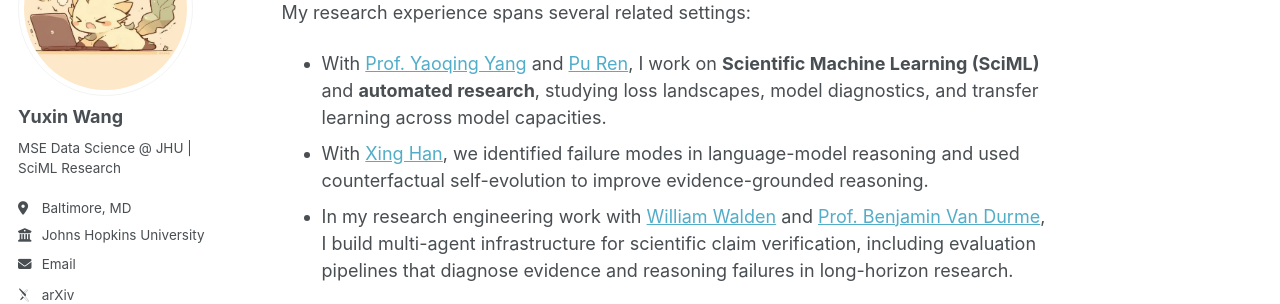
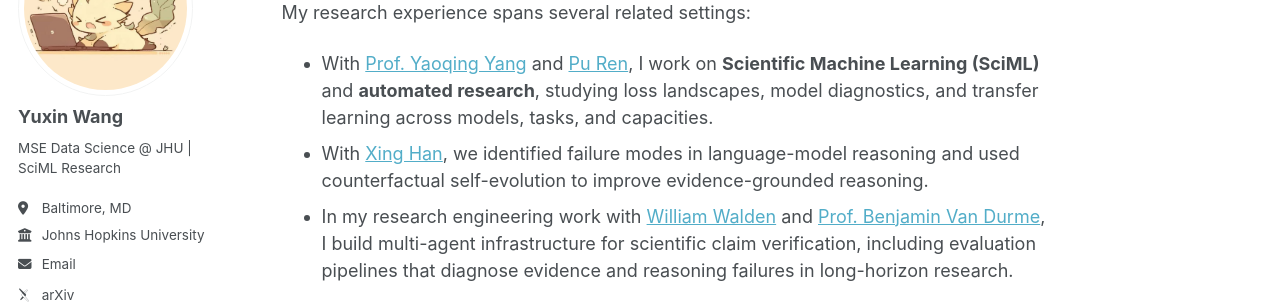
Before and after one commit to leastima/leastima.github.io, a Jekyll site: the page built from _pages/about.md, in a window 1280 px wide and 900 px high, scrolled down 358 px. Shown: the part 180-484 px from the top of the window. Built offline with Jekyll 4.4.1, drawn with Linux system fonts in a browser that asks for light colours; some web fonts are replaced; a script bundle is joined from its source files by our own code; library files that are not in the unit come from our copies.

Commit message:
Refine AutoResearch project description

```diff
--- a/_pages/about.md
+++ b/_pages/about.md
@@ -17,7 +17,7 @@ My research interests include **AI for Science, model diagnostics, transfer lear
 
 My research experience spans several related settings:
 
-- With [Prof. Yaoqing Yang](https://web.cs.dartmouth.edu/people/yaoqing-yang) and [Pu Ren](https://paulpuren.github.io/), I work on **Scientific Machine Learning (SciML)** and **automated research**, studying loss landscapes, model diagnostics, and transfer learning across model capacities.
+- With [Prof. Yaoqing Yang](https://web.cs.dartmouth.edu/people/yaoqing-yang) and [Pu Ren](https://paulpuren.github.io/), I work on **Scientific Machine Learning (SciML)** and **automated research**, studying loss landscapes, model diagnostics, and transfer learning across models, tasks, and capacities.
 - With [Xing Han](https://aaronhan223.github.io/), we identified failure modes in language-model reasoning and used counterfactual self-evolution to improve evidence-grounded reasoning.
 - In my research engineering work with [William Walden](https://wgantt.github.io/personal-website/) and [Prof. Benjamin Van Durme](https://cs.jhu.edu/~vandurme/), I build multi-agent infrastructure for scientific claim verification, including evaluation pipelines that diagnose evidence and reasoning failures in long-horizon research.
 
```
Also changed, not shown: 1 other file.
